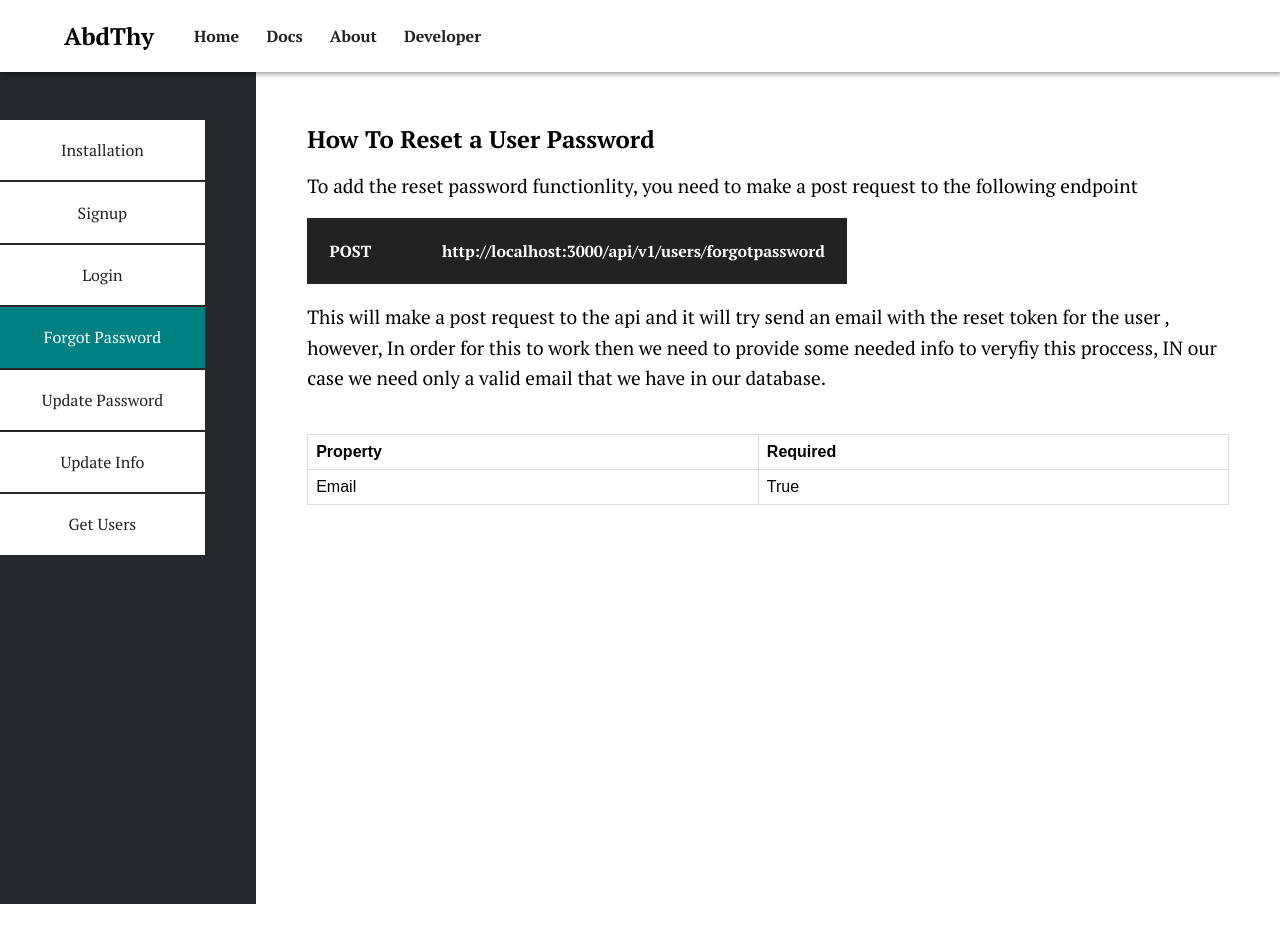
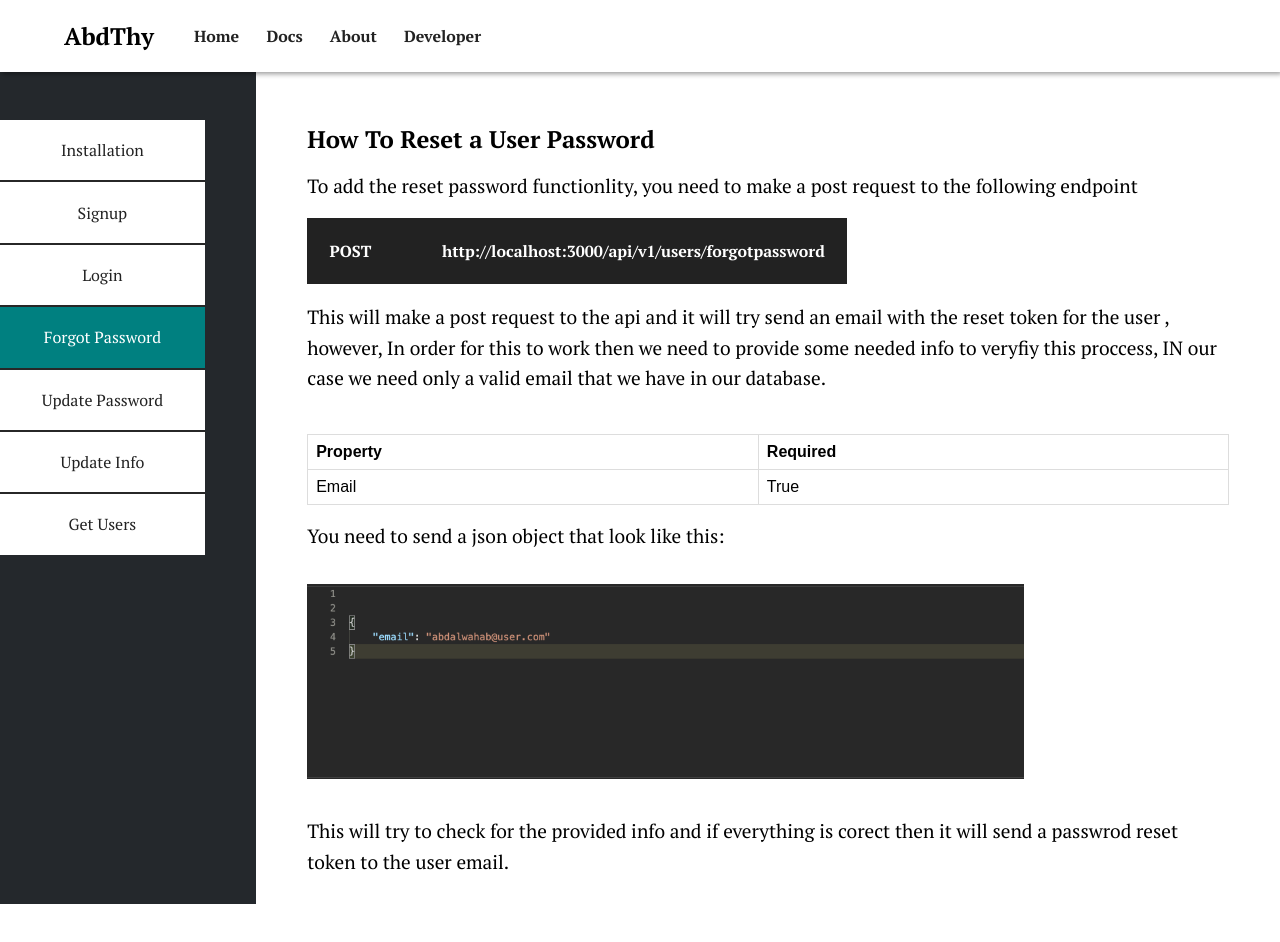
Before and after one commit to Abd-Alwahab/backend-api-auth-system-docs, a React (Create React App) app: page /docs/forgotpassword in a window 1280 px wide. Shown: the top 942 px of the page. Before the commit the page ends 800 px from the top, so only its background shows below. Built offline with nearby package versions, Linux system fonts and the light colour scheme.

Commit message:
working on the forgot password page

```diff
--- a/src/components/ForgotPassword.js
+++ b/src/components/ForgotPassword.js
@@ -1,4 +1,6 @@
 import React from "react";
+
+import step_1 from "./../media/forgotpassword/step_1.png";
 
 function ForgotPassword() {
   return (
@@ -32,6 +34,13 @@ function ForgotPassword() {
           <td>True</td>
         </tr>
       </table>
+
+      <p className="docs_desc m-s">You need to send a json object that look like this:</p>
+      <img src={step_1} alt="forgot password step" className="docs__img" />
+      <p className="docs_desc m-s">
+        This will try to check for the provided info and if everything is corect then it
+        will send a passwrod reset token to the user email.
+      </p>
     </div>
   );
 }
```
Also changed, not shown: src/media/forgotpassword/step_1.png (added), 1 other file (tests, documents, lock files or other folders).
